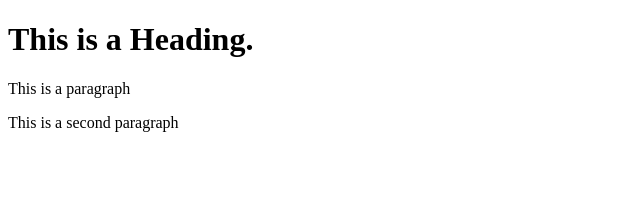
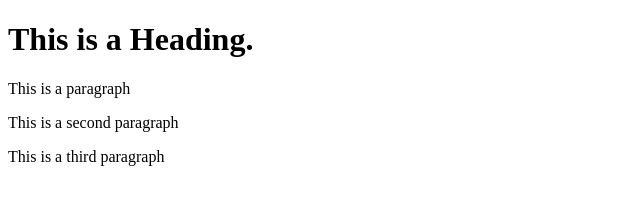
Before and after one commit to Gouravroy7/gittest, a website: page index.html in a window 1280 px wide. Shown: the whole page, without its empty margins (0-640 px from the left). Drawn offline with Linux system fonts and the light colour scheme.

Commit message:
seventh-commit

```diff
--- a/index.html
+++ b/index.html
@@ -7,5 +7,6 @@
        <h1>This is a Heading.</h1>
        <p>This is a paragraph</p>
        <p>This is a second paragraph</p>
+       <p>This is a third paragraph</p>
     </body>
 </html>
```
Also changed, not shown: package.json (added, +24 -0 lines), 2 other files.
